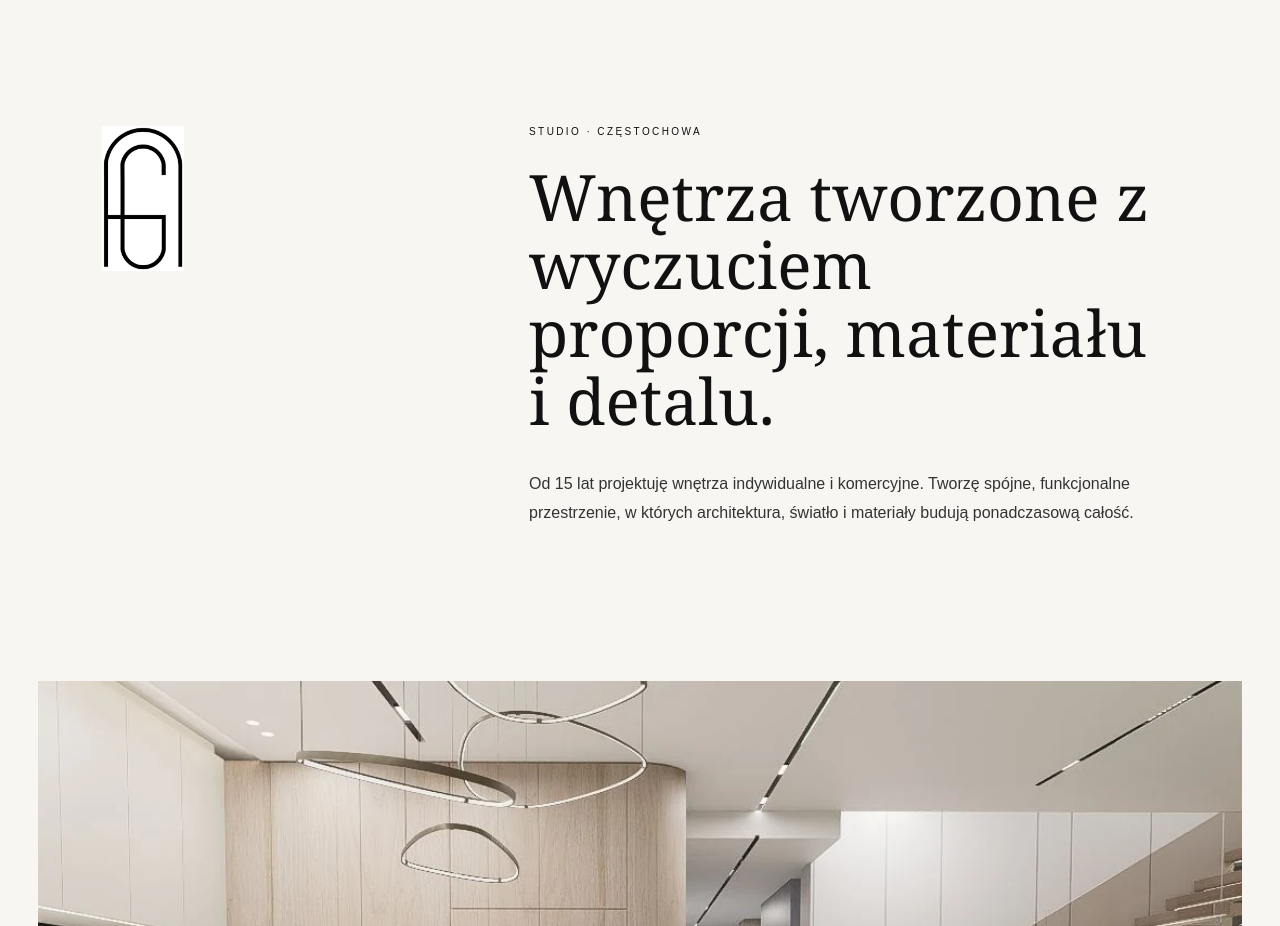
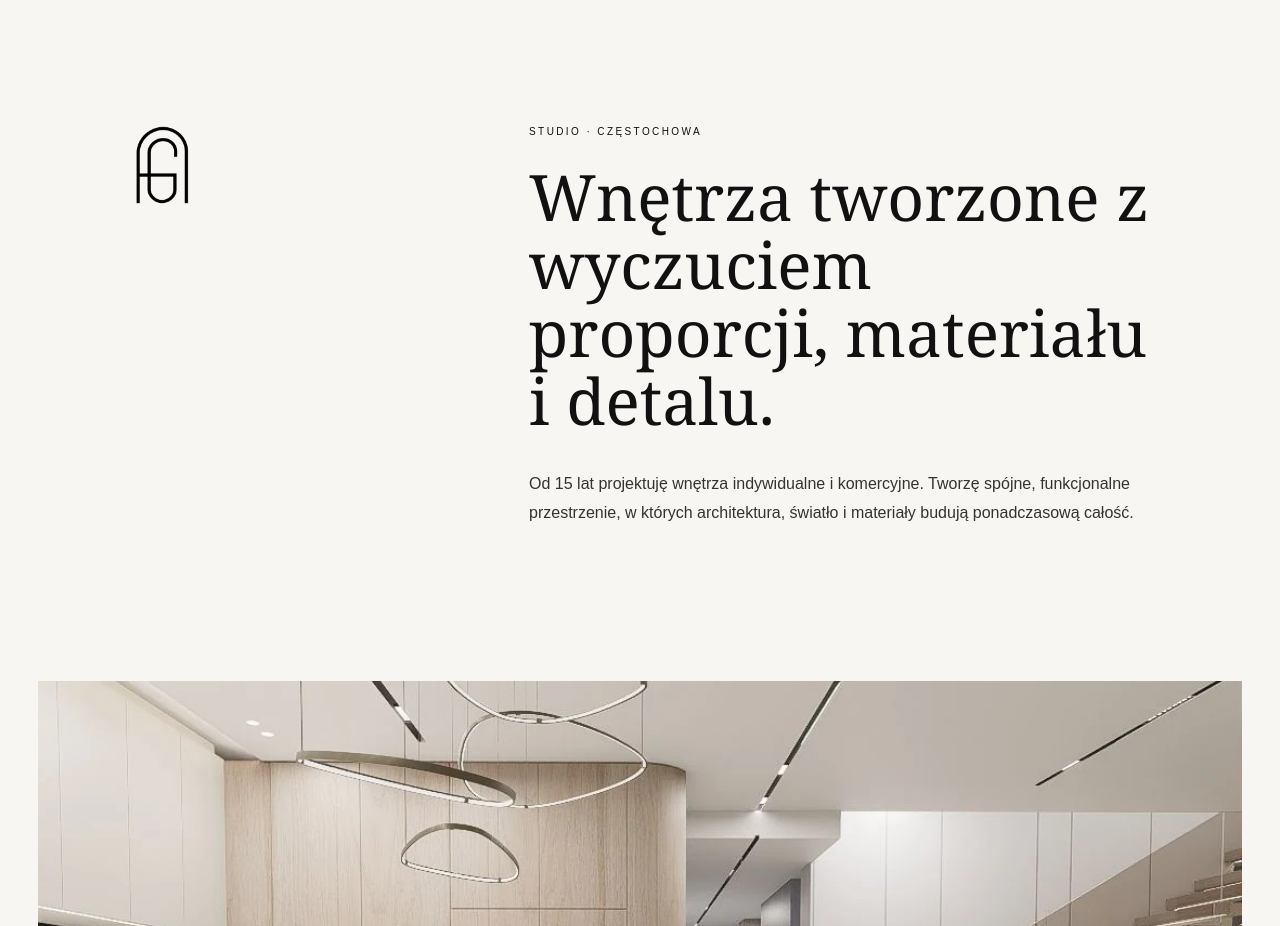
Before and after one commit to agagawlik/agawlik.pl, a plain HTML site: page index.html in a window 1280 px wide. Shown: the part 840-1766 px from the top of the page. Drawn offline with Linux system fonts and the light colour scheme.

Commit message:
Update logo image in intro section

```diff
--- a/index.html
+++ b/index.html
@@ -9,7 +9,7 @@
 *{box-sizing:border-box}html{scroll-behavior:smooth}body{margin:0;background:var(--paper);color:var(--ink);font-family:var(--sans)}a{color:inherit;text-decoration:none}img{display:block;width:100%}
 header{position:fixed;z-index:10;top:0;left:0;right:0;padding:22px 34px;display:flex;justify-content:space-between;align-items:center;mix-blend-mode:difference;color:#fff}.brand{letter-spacing:.18em;font-size:12px;text-transform:uppercase}.nav{display:flex;gap:26px;font-size:11px;letter-spacing:.16em;text-transform:uppercase}
 .hero{height:100svh;position:relative;background:#ddd}.hero img{height:100%;object-fit:cover}.hero:after{content:"";position:absolute;inset:0;background:linear-gradient(180deg,rgba(0,0,0,.18),transparent 35%,rgba(0,0,0,.22))}.hero-copy{position:absolute;z-index:2;left:6vw;bottom:8vh;color:white}.hero-copy h1{font:400 clamp(46px,8vw,118px)/.9 var(--serif);margin:0;letter-spacing:-.045em}.hero-copy p{margin:18px 0 0;font-size:11px;letter-spacing:.28em;text-transform:uppercase}
-.intro{padding:13vw 8vw 12vw;display:grid;grid-template-columns:1fr 2fr;gap:8vw}.mark img{width:82px}.intro h2{font:400 clamp(34px,5vw,70px)/1.06 var(--serif);margin:0 0 35px;max-width:900px}.intro p{max-width:630px;font:400 16px/1.8 var(--sans);margin:0;color:#333}.eyebrow{font-size:10px;letter-spacing:.24em;text-transform:uppercase;margin-bottom:26px}
+.intro{padding:13vw 8vw 12vw;display:grid;grid-template-columns:1fr 2fr;gap:8vw}.mark img{width:120px}.intro h2{font:400 clamp(34px,5vw,70px)/1.06 var(--serif);margin:0 0 35px;max-width:900px}.intro p{max-width:630px;font:400 16px/1.8 var(--sans);margin:0;color:#333}.eyebrow{font-size:10px;letter-spacing:.24em;text-transform:uppercase;margin-bottom:26px}
 .gallery{padding:0 3vw}.shot{margin:0 0 3vw}.shot img{max-height:92vh;object-fit:cover}.shot.narrow{width:72%;margin-left:auto}.shot.dark{width:78%}.caption{display:flex;justify-content:space-between;padding:12px 2px 0;font-size:9px;letter-spacing:.18em;text-transform:uppercase}
 .contact{margin-top:12vw;padding:10vw 8vw 5vw;border-top:1px solid var(--line)}.contact h2{font:400 clamp(52px,9vw,130px)/.9 var(--serif);margin:0 0 8vw;letter-spacing:-.05em}.contact-grid{display:grid;grid-template-columns:1.4fr 1fr 1fr;gap:5vw;font-size:13px;line-height:1.9}.label{font-size:9px;letter-spacing:.2em;text-transform:uppercase;margin-bottom:16px;color:#666}.links a{display:block;border-bottom:1px solid var(--line);padding:10px 0;text-transform:uppercase;letter-spacing:.12em;font-size:11px}.footer{padding:5vw 8vw 3vw;display:flex;justify-content:space-between;font-size:9px;letter-spacing:.15em;text-transform:uppercase;color:#666}
 @media(max-width:760px){header{padding:18px}.nav a:not(:last-child){display:none}.hero-copy{left:20px;bottom:45px}.intro{grid-template-columns:1fr;padding:24vw 20px 20vw}.mark{display:none}.gallery{padding:0}.shot,.shot.narrow,.shot.dark{width:100%;margin:0 0 18vw}.caption{padding:10px 20px 0}.contact{padding:22vw 20px 8vw}.contact-grid{grid-template-columns:1fr;gap:10vw}.footer{padding:12vw 20px 6vw;display:block;line-height:2}}
@@ -20,7 +20,7 @@
 <header><a class="brand" href="#top">Agnieszka Gawlik</a><nav class="nav"><a href="#projekty">Projekty</a><a href="#studio">Studio</a><a href="#kontakt">Kontakt</a></nav></header>
 <main id="top">
 <section class="hero"><img src="assets/hero.webp" alt="Projekt jasnego salonu z biblioteką — Agnieszka Gawlik"><div class="hero-copy"><h1>Agnieszka Gawlik</h1><p>Agnieszka Gawlik · Interior Design</p></div></section>
-<section class="intro" id="studio"><div class="mark"><img src="assets/logo.webp" alt="Znak pracowni"></div><div><div class="eyebrow">Studio · Częstochowa</div><h2>Wnętrza tworzone z wyczuciem proporcji, materiału i detalu.</h2><p>Od 15 lat projektuję wnętrza indywidualne i komercyjne. Tworzę spójne, funkcjonalne przestrzenie, w których architektura, światło i materiały budują ponadczasową całość.</p></div></section>
+<section class="intro" id="studio"><div class="mark"><img src="assets/logo-transparent.png" alt="Znak pracowni"></div><div><div class="eyebrow">Studio · Częstochowa</div><h2>Wnętrza tworzone z wyczuciem proporcji, materiału i detalu.</h2><p>Od 15 lat projektuję wnętrza indywidualne i komercyjne. Tworzę spójne, funkcjonalne przestrzenie, w których architektura, światło i materiały budują ponadczasową całość.</p></div></section>
 <section class="gallery" id="projekty">
 <figure class="shot"><img src="assets/kitchen.webp" alt="Projekt kuchni"><figcaption class="caption"><span>Residential</span><span>Interior design</span></figcaption></figure>
 
```
